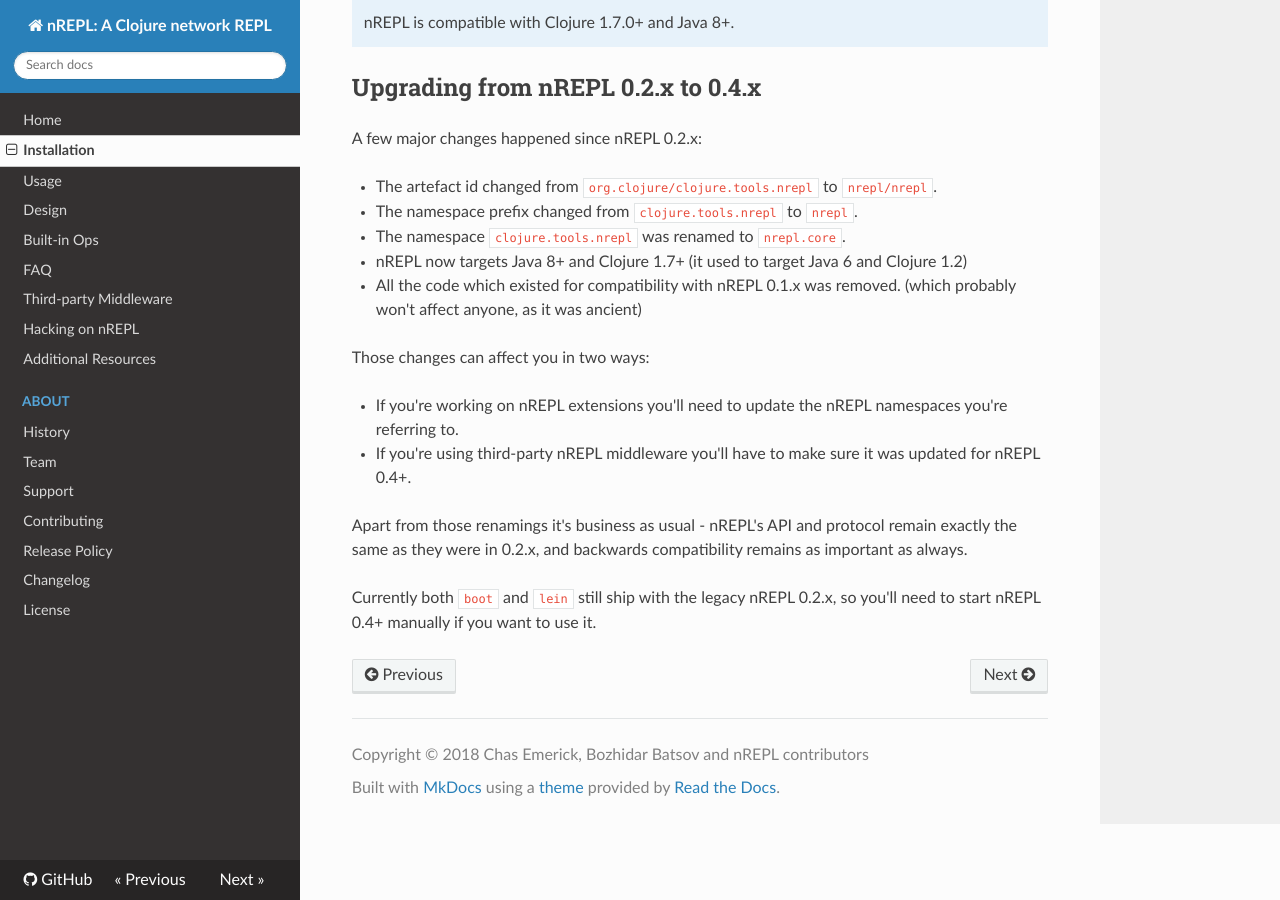
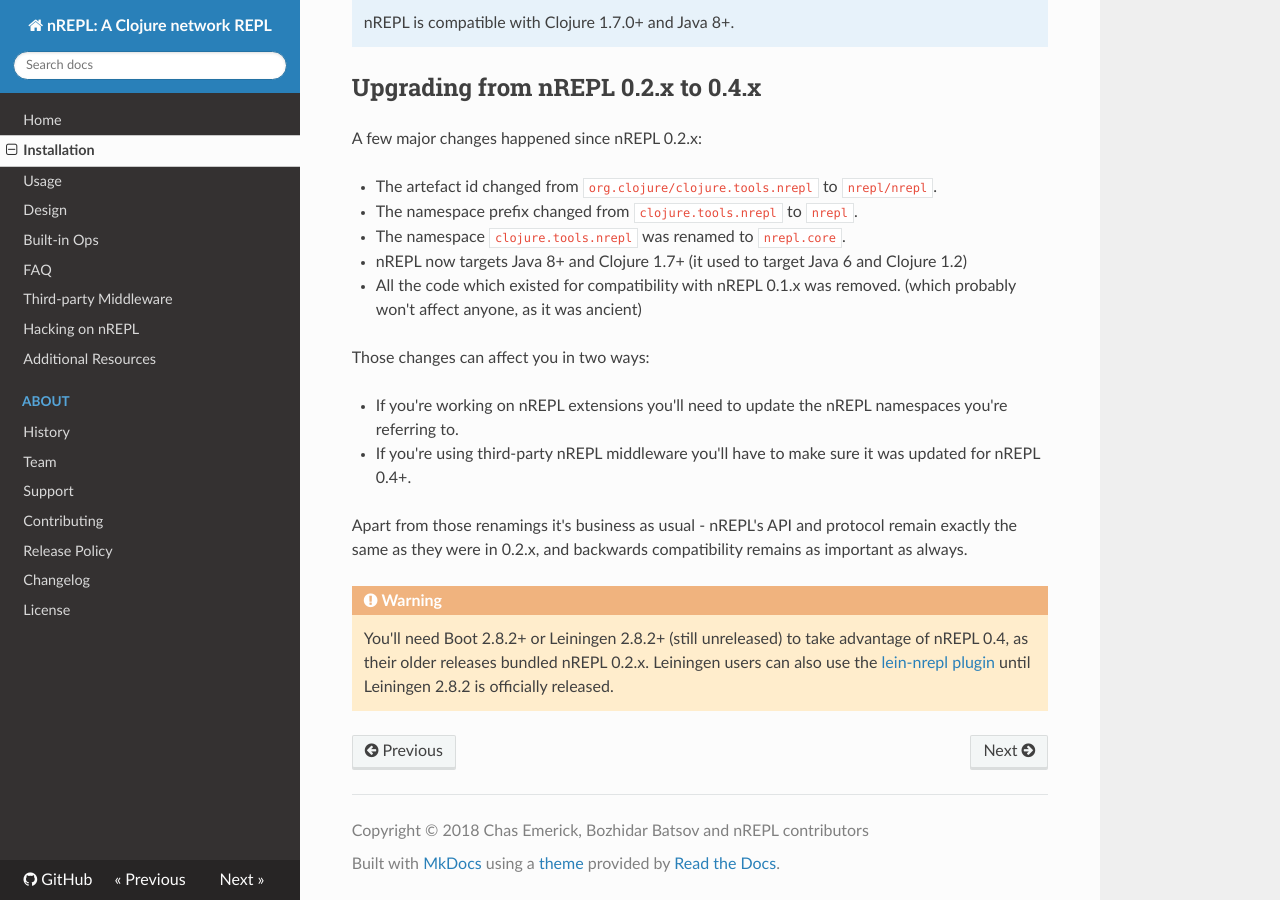
Before and after one commit to nrepl/nrepl, an MkDocs documentation site: the page built from doc/installation.md, in a window 1280 px wide and 900 px high, scrolled down 626 px. Built offline with MkDocs 1.6.1, drawn with Linux system fonts in a browser that asks for light colours; nearby versions of some CDN libraries; old or Windows-style settings are respelled for this version of MkDocs.

Commit message:
Update the note about boot and lein support for nREPL 0.4

```diff
--- a/doc/installation.md
+++ b/doc/installation.md
@@ -47,5 +47,8 @@ Apart from those renamings it's business as usual - nREPL's API and
 protocol remain exactly the same as they were in 0.2.x, and backwards
 compatibility remains as important as always.
 
-Currently both `boot` and `lein` still ship with the legacy nREPL 0.2.x, so you'll need to start nREPL 0.4+
-manually if you want to use it.
+!!! Warning
+
+    You'll need Boot 2.8.2+ or Leiningen 2.8.2+ (still unreleased) to take advantage of nREPL
+    0.4, as their older releases bundled nREPL 0.2.x. Leiningen users can also use the
+    [lein-nrepl plugin](https://github.com/nrepl/lein-nrepl/pulls) until Leiningen 2.8.2 is officially released.
```
